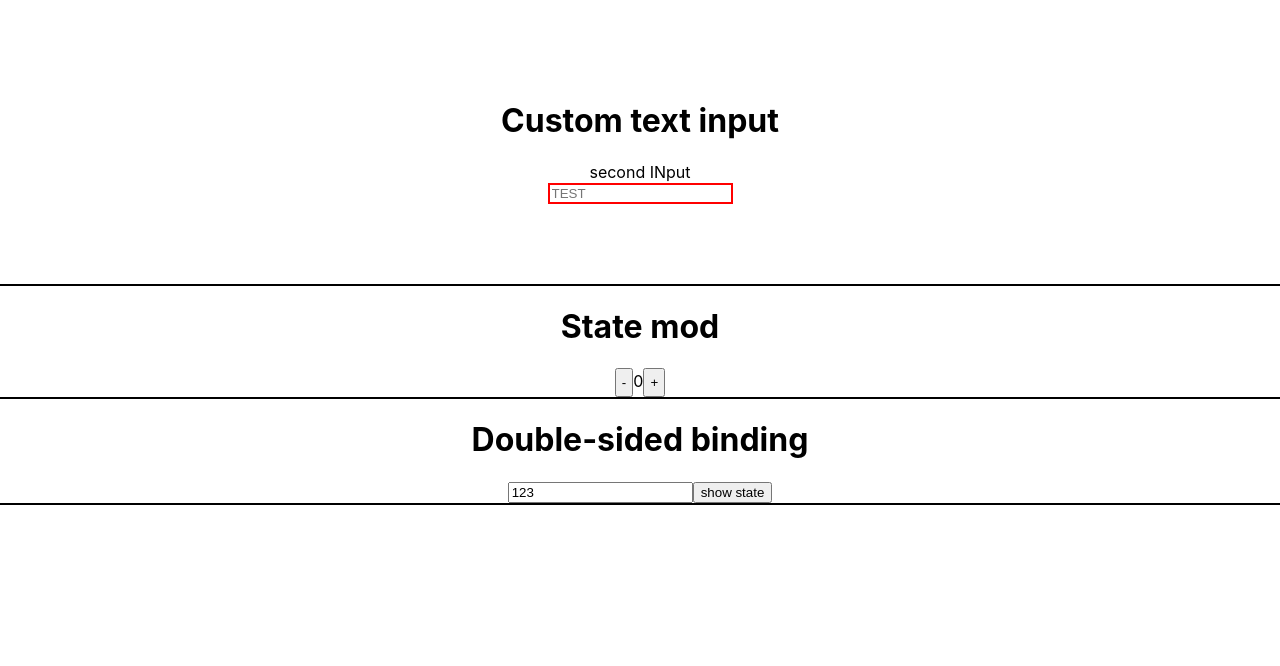
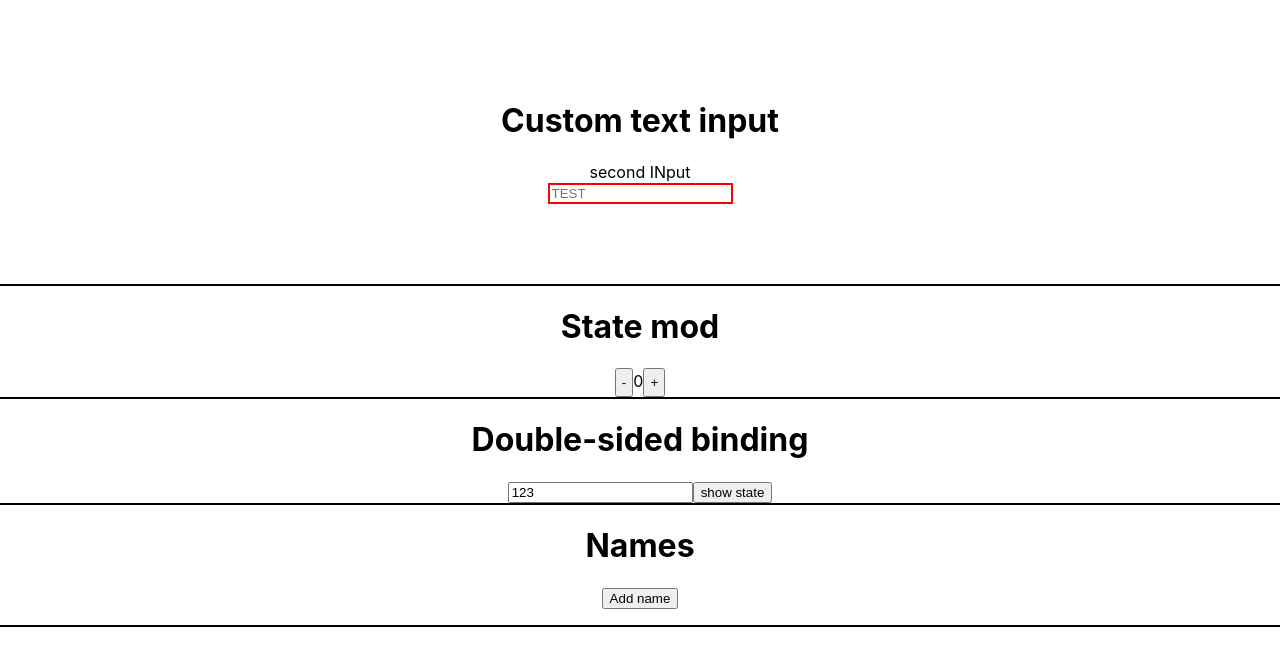
Before and after one commit to Gantlas/react-hw-1-part2, a React (Create React App) app: page / in a window 1280 px wide. Shown: the top 666 px of the page. Built offline with nearby package versions, Linux system fonts and the light colour scheme.

Commit message:
done Names task

```diff
--- a/src/App.js
+++ b/src/App.js
@@ -3,6 +3,7 @@ import React from "react";
 import "./App.css";
 import CustomTextInput from "./components/CustomTextInput/CustomTextInput";
 import DoubleSidedBinding from "./components/DoubleSidedBinding/DoubleSidedBinding";
+import Names from "./components/Names/Names.jsx";
 import StateMod from "./components/StateMod/StateMod";
 
 class App extends React.Component {
@@ -27,6 +28,7 @@ class App extends React.Component {
         />
         <StateMod />
         <DoubleSidedBinding value="123" />
+        <Names />
       </div>
     );
   }
--- /dev/null
+++ b/src/components/Names/Names.json
@@ -0,0 +1,15 @@
+[
+  "James",
+  "Oliver",
+  "Benjamin",
+  "Emma",
+  "Isabella",
+  "Sophia",
+  "Charlotte",
+  "Mia",
+  "Lucas",
+  "Mason",
+  "Evelyn",
+  "Elijah",
+  "Ava"
+]
--- /dev/null
+++ b/src/components/Names/Names.jsx
@@ -0,0 +1,31 @@
+import React from "react";
+// import PropTypes from "prop-types";
+import s from "./Names.module.css";
+import data from "./Names.json";
+
+class Names extends React.Component {
+  state = {
+    names: [],
+  };
+
+  addName = () => {
+    const num = Math.floor(Math.random() * 13);
+    this.setState({ names: [...this.state.names, data[num]] });
+  };
+
+  render() {
+    return (
+      <div className={s.container}>
+        <h1>Names</h1>
+        <button onClick={this.addName}>Add name</button>
+        <ul>
+          {this.state.names.map((e, i) => {
+            return <li key={i}>{e}</li>;
+          })}
+        </ul>
+      </div>
+    );
+  }
+}
+
+export default Names;
--- /dev/null
+++ b/src/components/Names/Names.module.css
@@ -0,0 +1,8 @@
+.container {
+  margin-bottom: 20px;
+  border-bottom: 2px solid black;
+}
+
+.container ul {
+  list-style-type: none;
+}
```
